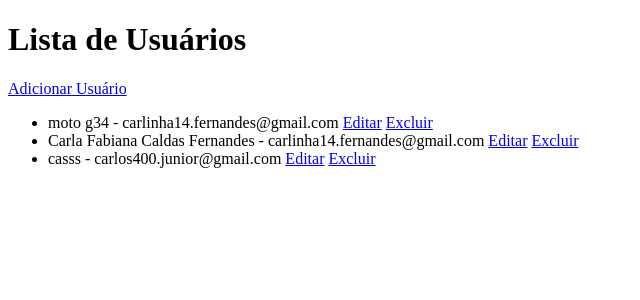
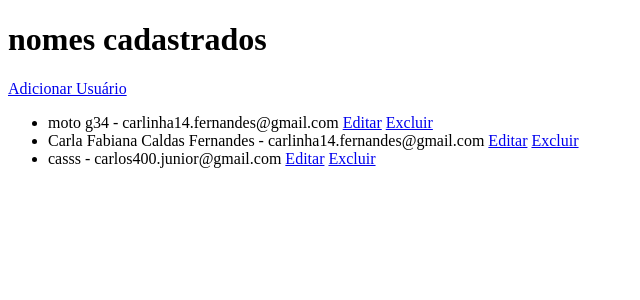
Before and after one commit to carlos400junior-sys/site2python, a Flask app: page / in a window 1280 px wide. Shown: the top 300 px of the page, without its empty margins (0-640 px from the left). Run offline with Flask 3, Linux system fonts and the light colour scheme; data comes from the database, SQL or seed files in the repository.

Commit message:
sua mensagem explicando a mudança

```diff
--- a/templates/index.html
+++ b/templates/index.html
@@ -6,7 +6,7 @@
     <title>Document</title>
 </head>
 <body>
-    <h1>Lista de Usuários</h1>
+    <h1>nomes cadastrados</h1>
     <a href="{{ url_for('add') }}">Adicionar Usuário</a>
     <ul>
         {% for u in usuarios %}
```
Also changed, not shown: 1 other file.
